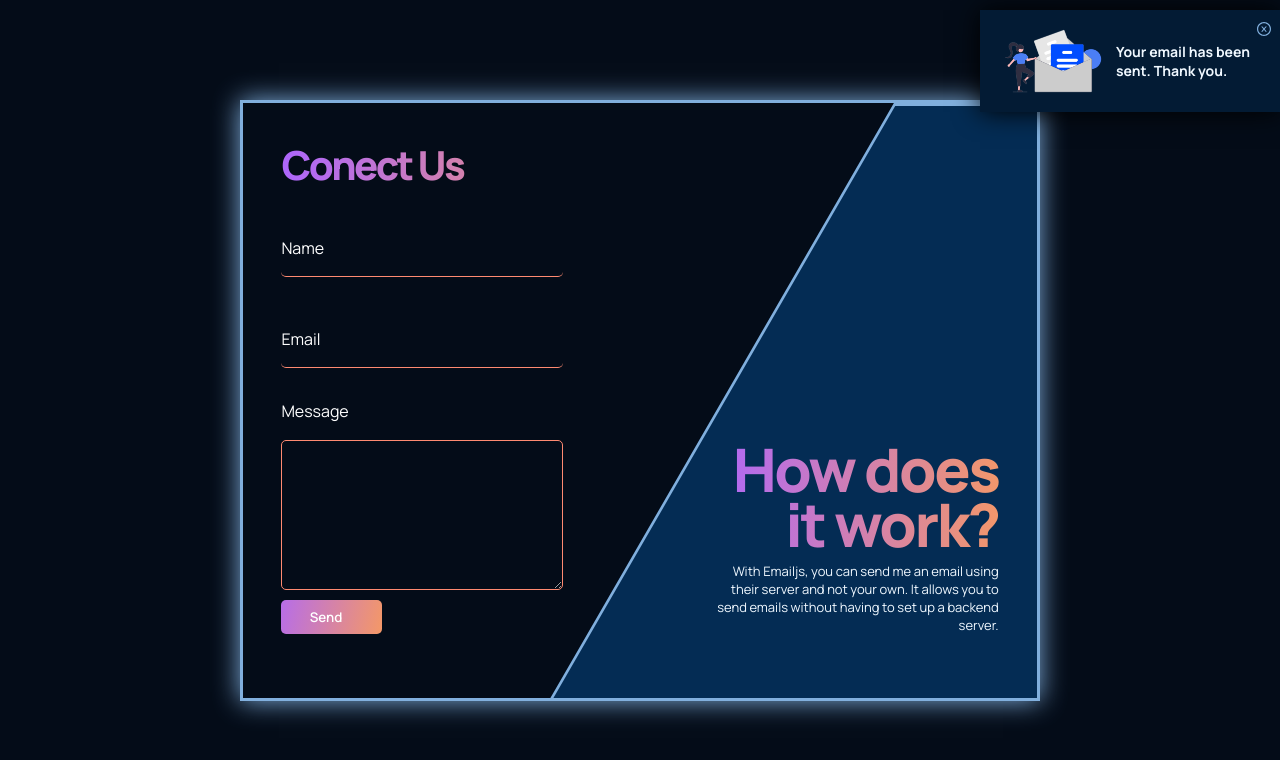
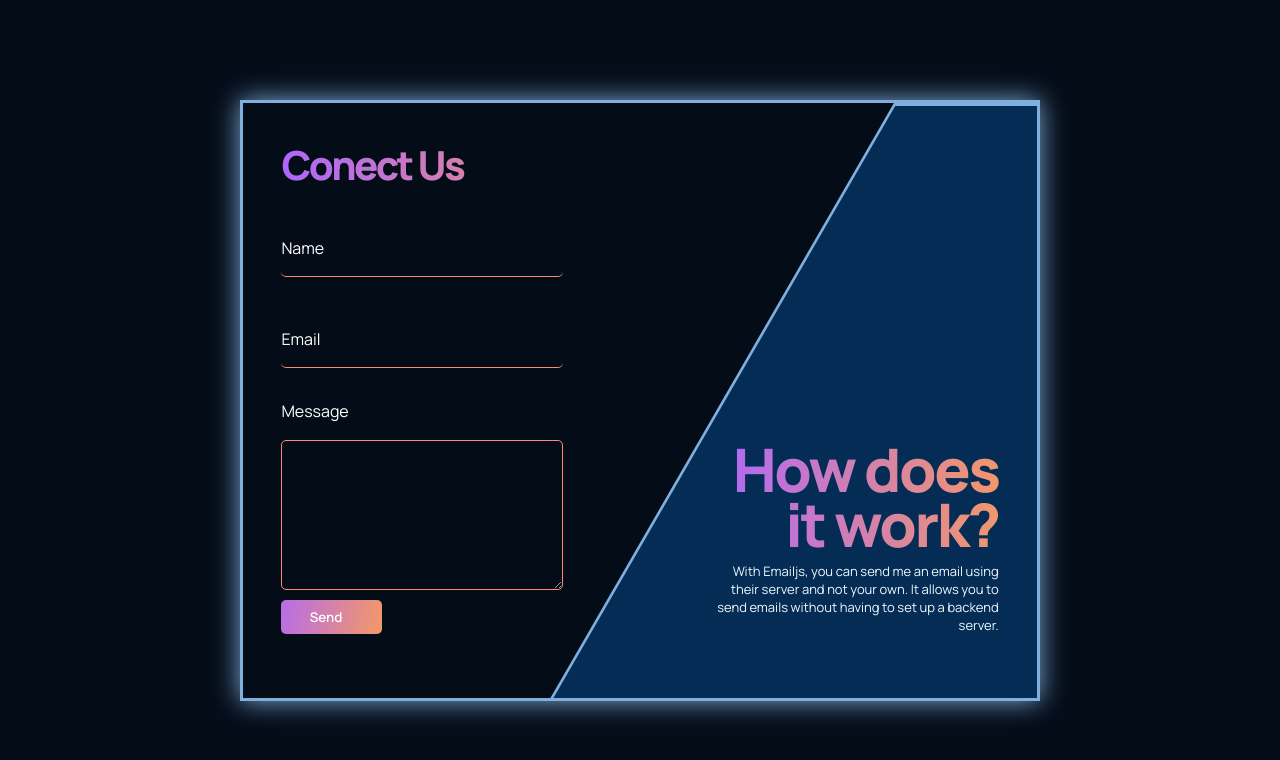
Before and after one commit to Sarina-R/AI-p, a React (Create React App) app: page /send-an-email-to-me in a window 1280 px wide. Shown: the top 760 px of the page. Built offline with nearby package versions, Linux system fonts and the light colour scheme.

Commit message:
fix detailes

```diff
--- a/src/container/email/Email.jsx
+++ b/src/container/email/Email.jsx
@@ -27,7 +27,7 @@ const Email = () => {
       );
   };
   // Create a state variable to control the visibility of the PopUp component
-  const [showPopUp, setShowPopUp] = useState(true);
+  const [showPopUp, setShowPopUp] = useState(false);
 
   // Create a function to toggle the state variable when the input element is clicked
   const handlePopUp = () => {
--- a/src/container/signup/signup.jsx
+++ b/src/container/signup/signup.jsx
@@ -27,7 +27,12 @@ const Signup = () => {
               <button className="btn">Login</button>
               <p>
                 Don't have an account?{" "}
-                <span onClick={() => setToggleSign(!toggleSign)}>Sign Up</span>
+                <span
+                  className="span"
+                  onClick={() => setToggleSign(!toggleSign)}
+                >
+                  Sign Up
+                </span>
               </p>
             </div>
             <div className="right-login">
```
Also changed, not shown: 13 other files (tests, documents, lock files or other folders).
